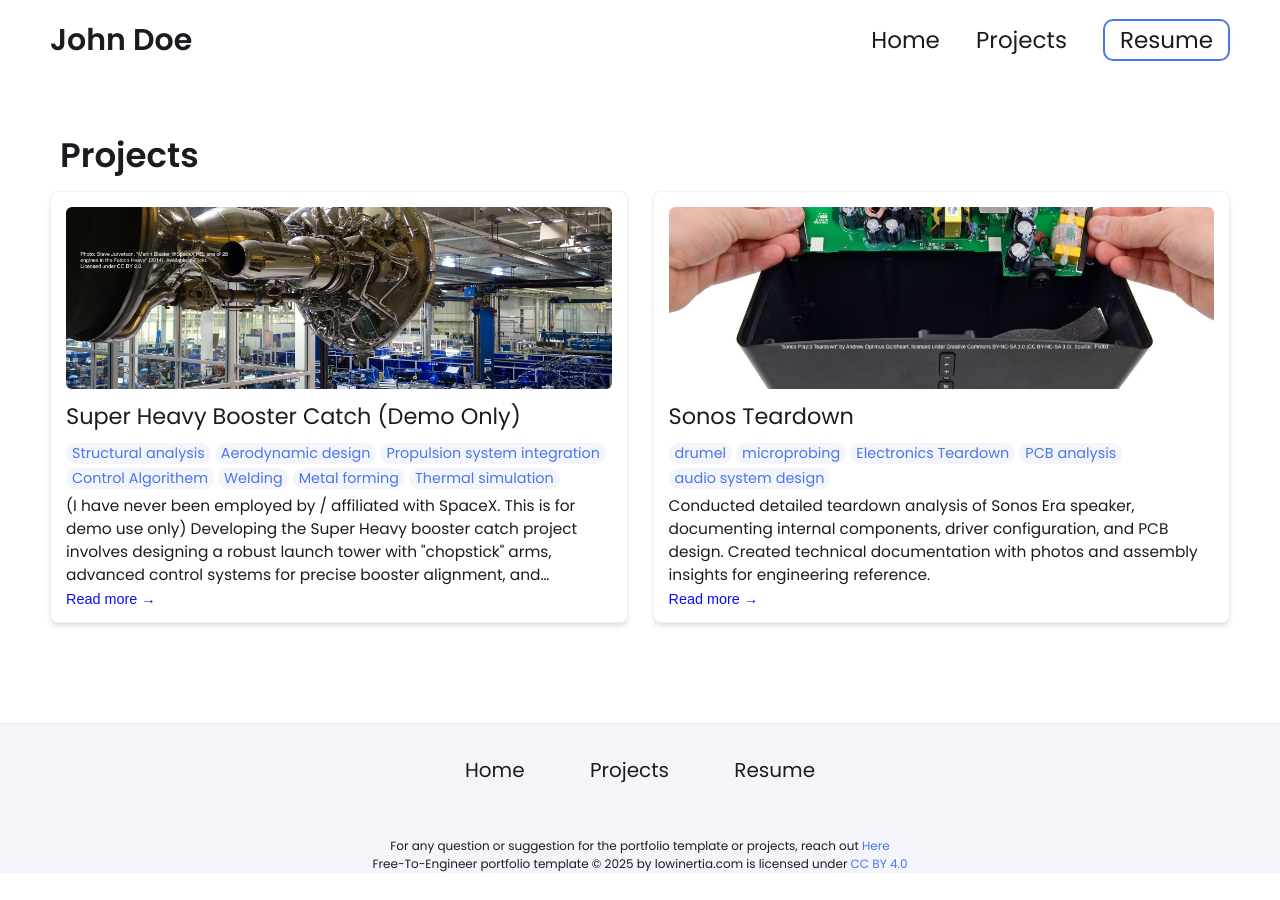
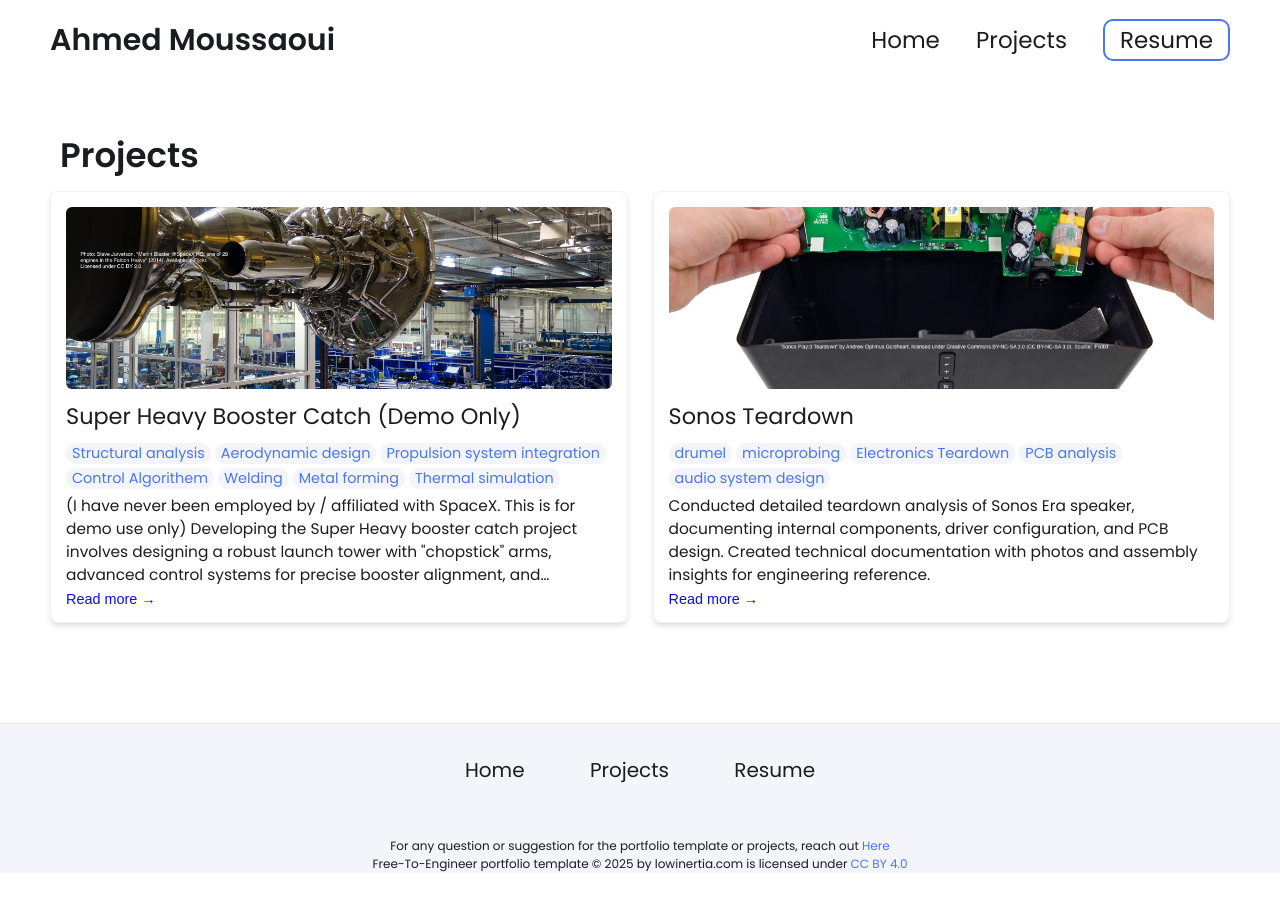
Before and after one commit to Ahmedmoui/Ahmedmoui.github.io, a Jekyll site: the page built from projects.html, in a window 1280 px wide. Built offline with Jekyll 4.4.1, drawn with Linux system fonts in a browser that asks for light colours.

Commit message:
Updated config files and added refrence asscents

```diff
--- a/_config.yml
+++ b/_config.yml
@@ -7,12 +7,11 @@
 
 # Main Page Setup
 
-title: John Doe's Portfolio # This is what shows up in the tab of the browser
-
+title: Ahmed Moussaoui's Portfolio # This is what shows up in the tab of the browser
 
 
 # Hero Section
-name: John Doe
+name: Ahmed Moussaoui
 headline: headline message
 description: >- # dont remove this line. this will ignore all new lines until the next section
   Write an awesome intro and discuss your highlights and qualification. You can edit this
@@ -20,20 +19,21 @@ description: >- # dont remove this line. this will ignore all new lines until th
   Google search results) and in your feed.xml site description.
 
 # Place your profile image in /assets/images/profile-image/folder and edit the file name
-profile_image: ./assets/images/profile-image/avatar.jpeg
+profile_image: ./assets/images/profile-image/Ahmed_avatar.jpeg
 
 
 # Link your resume
 # You can place your resume in assets/resume/{resume.pdf or add external link such as pdf saved in google drive
-resume-url: https://drive.google.com/file/d/13Z3duVzh-gguPU5r03oJVEE6rV9rd3DS/view?usp=sharing # or /assets/resume/resume.pdf
+resume-url: ./assets/resume/Oct 15 2025 CV Ahmed Moussaoui.pdf
+#https://drive.google.com/file/d/13Z3duVzh-gguPU5r03oJVEE6rV9rd3DS/view?usp=sharing # or /assets/resume/resume.pdf
 
 
 # Set up external links - this will show up as small icons next to your name.
 
 external-links:    # input only your own url slug. The icons with missing entries will not appear.
-  linkedin: test    # https://www.linkedin.com/in/{your url slug}
-  github: leea12    # https://github.com/{your url slug}
-  stackoverflow: test      # https://stackoverflow.com/users/{your url slug}
+  linkedin: https://www.linkedin.com/in/ahmed-latif-moussaoui    # https://www.linkedin.com/in/{your url slug}
+  github: https://github.com/Ahmedmoui    # https://github.com/{your url slug}
+  stackoverflow:       # https://stackoverflow.com/users/{your url slug}
   medium:            # https://medium.com/@{your url slug}
   x-twitter:   # https://x.com/{your url slug}
   threads:            # https://threads.net/@{your url slug}
```
Also changed, not shown: assets/images/profile-image/Ahmed_avatar.jpg (added), 3 other files.
